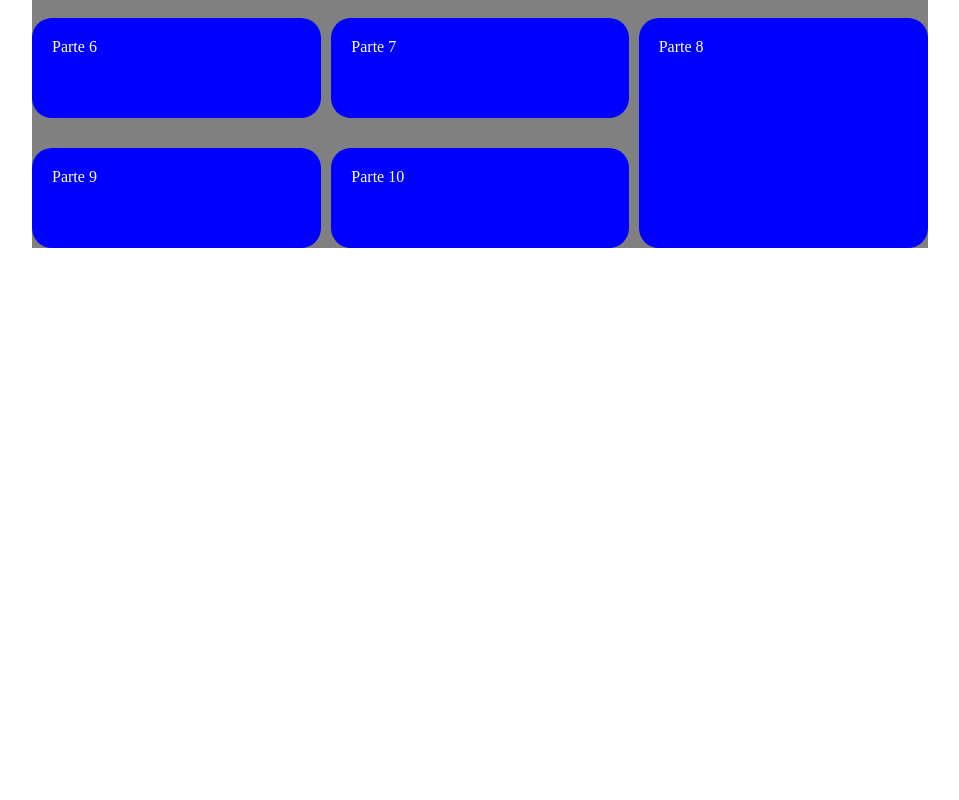
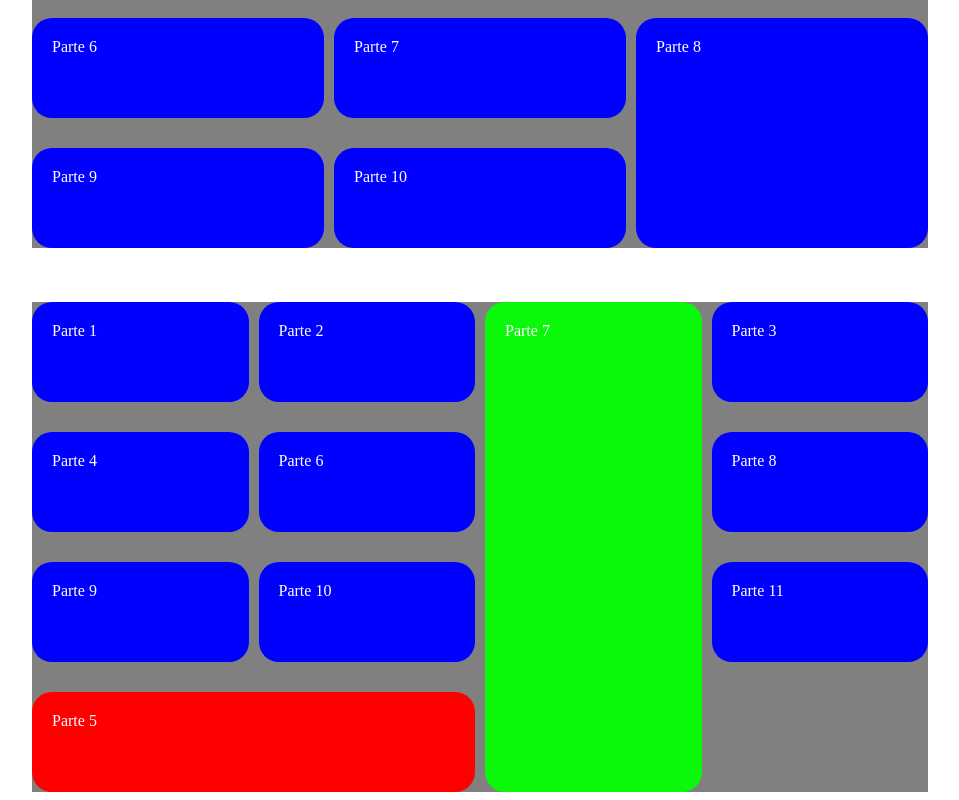
Before and after one commit to MatioooMP/PrjAtivsGRID, a plain HTML site: page index.html in a window 1280 px wide. Shown: the part 794-1594 px from the top of the page, without its empty margins (160-1119 px from the left). Before the commit the page ends 1104 px from the top, so only its background shows below. Drawn offline with Linux system fonts and the light colour scheme.

Commit message:
Terminado ex3

```diff
--- a/css/style.css
+++ b/css/style.css
@@ -30,7 +30,7 @@ div{
     display: grid;
     width: 70vw;
     margin: auto;
-    grid-template-columns: repeat(3, fr1);
+    grid-template-columns: repeat(3, 1fr);
     grid-auto-rows: 100px;
     background-color: gray;
     gap: 30px 10px;
@@ -55,3 +55,29 @@ div{
 .section-area-ex2 .item8{
     grid-area: it8;
 }
+
+.section-area-ex3{
+    display: grid;
+    width: 70vw;
+    margin: auto;
+    grid-template-columns: repeat(4, 1fr);
+    grid-auto-rows: 100px;
+    background-color: gray;
+    gap: 30px 10px;
+    padding: auto;
+    grid-template-areas:
+    ". . it7 ."
+    ". . it7 ."
+    ". . it7 ."
+    "it5 it5 it7 .";
+}
+
+.section-area-ex3 .item5{
+    grid-area: it5;
+    background-color: red;
+}
+
+.section-area-ex3 .item7{
+    grid-area: it7;
+    background-color: rgb(10, 248, 10);
+}
--- a/index.html
+++ b/index.html
@@ -38,7 +38,17 @@
         <br>
 
         <section class="section-area-ex3">
-
+            <div>Parte 1</div>
+            <div>Parte 2</div>
+            <div>Parte 3</div>
+            <div>Parte 4</div>
+            <div class="item5">Parte 5</div>
+            <div>Parte 6</div>
+            <div class="item7">Parte 7</div>
+            <div>Parte 8</div>
+            <div>Parte 9</div>
+            <div>Parte 10</div>
+            <div>Parte 11</div>
         </section>
 
 </body>
```
